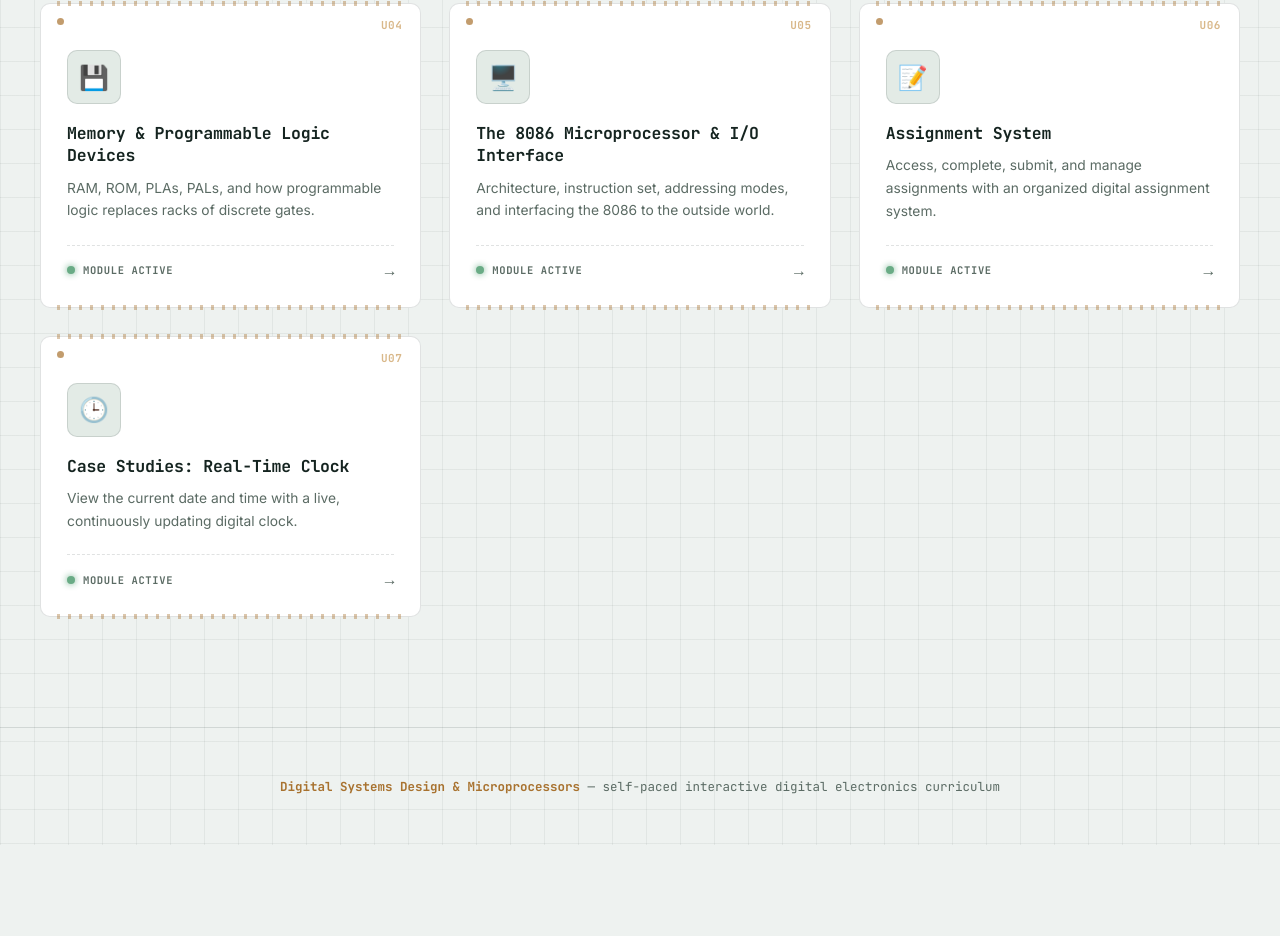
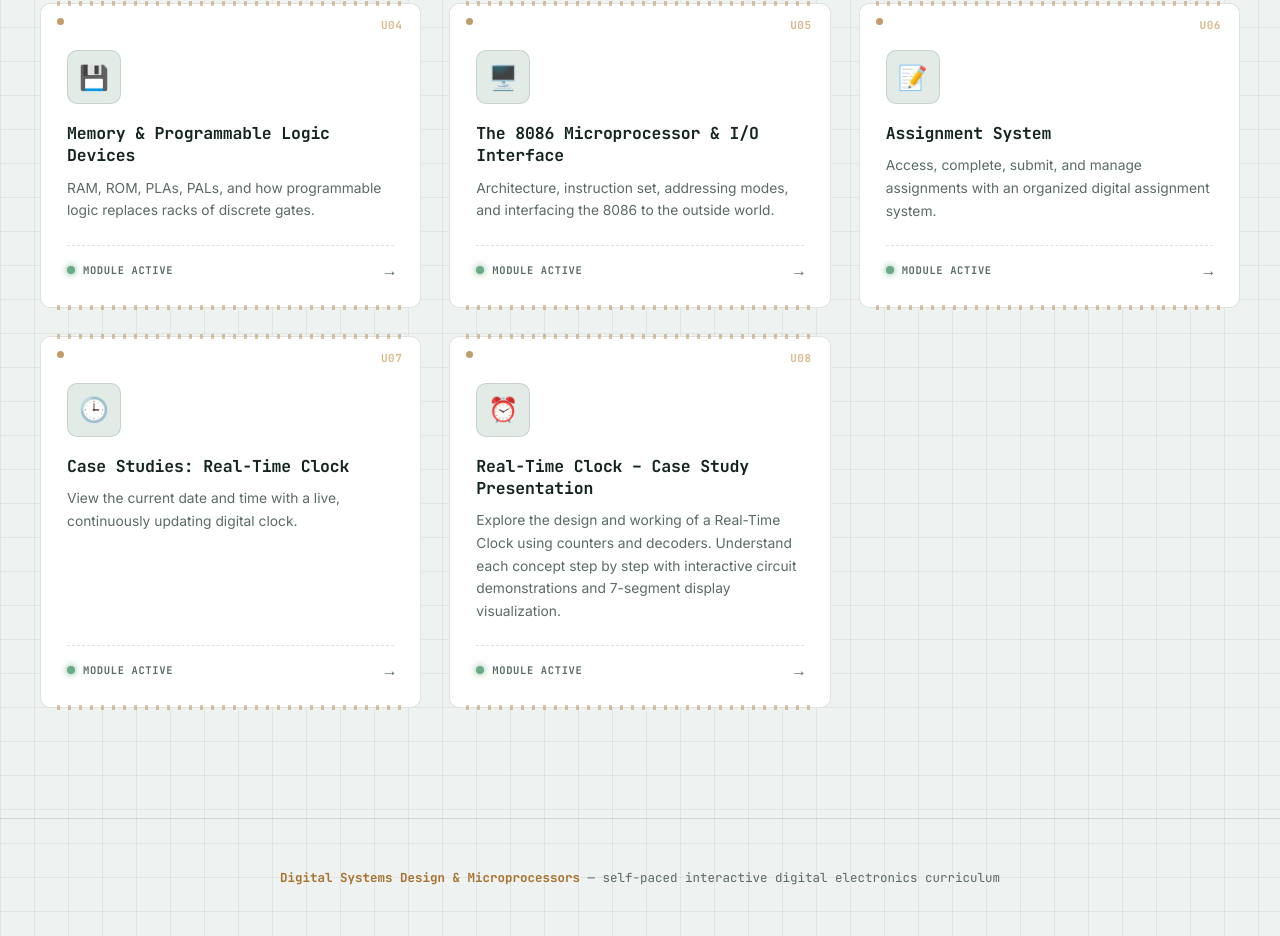
Before and after one commit to AlwynRajivS/Digital-Electronics-and-Microprocessor, a plain HTML site: page index.html in a window 1280 px wide. Shown: the part 1401-2337 px from the top of the page. Before the commit the page ends 2246 px from the top, so only its background shows below. Drawn offline with Linux system fonts and the light colour scheme.

Commit message:
Update index.html

```diff
--- a/index.html
+++ b/index.html
@@ -425,6 +425,14 @@ const modules = [
   tag: 'REAL-TIME CLOCK',
   available: true,
   external: true
+},
+ {
+    icon: '⏰',
+    title: 'Real-Time Clock – Case Study Presentation',
+    desc: 'Explore the design and working of a Real-Time Clock using counters and decoders. Understand each concept step by step with interactive circuit demonstrations and 7-segment display visualization.',
+    chips: ['Counters', 'Decoders', '7-Segment Display', 'RTC'],
+    link: 'CaseStudies/rtc-presentation.html',
+    available: true
 }
 ];
 
```
